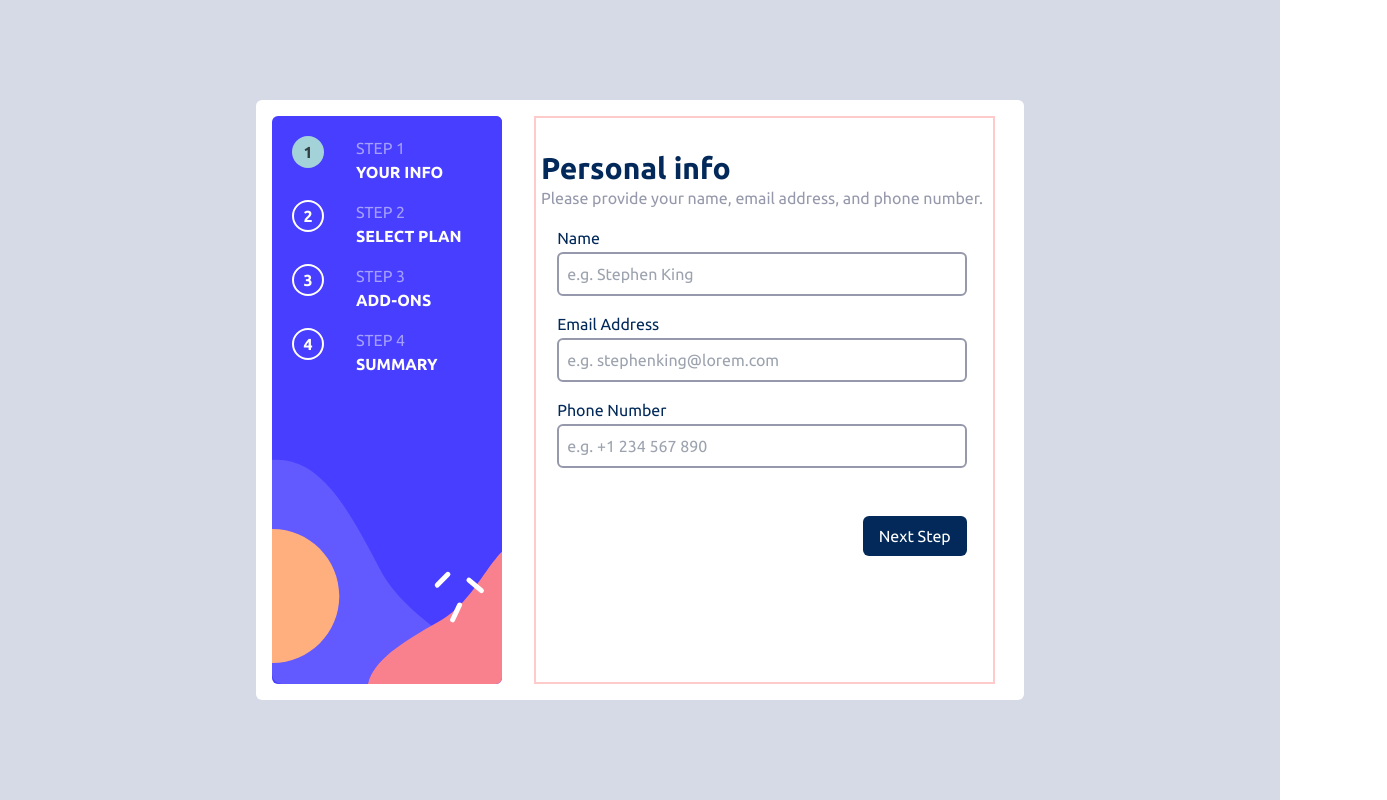
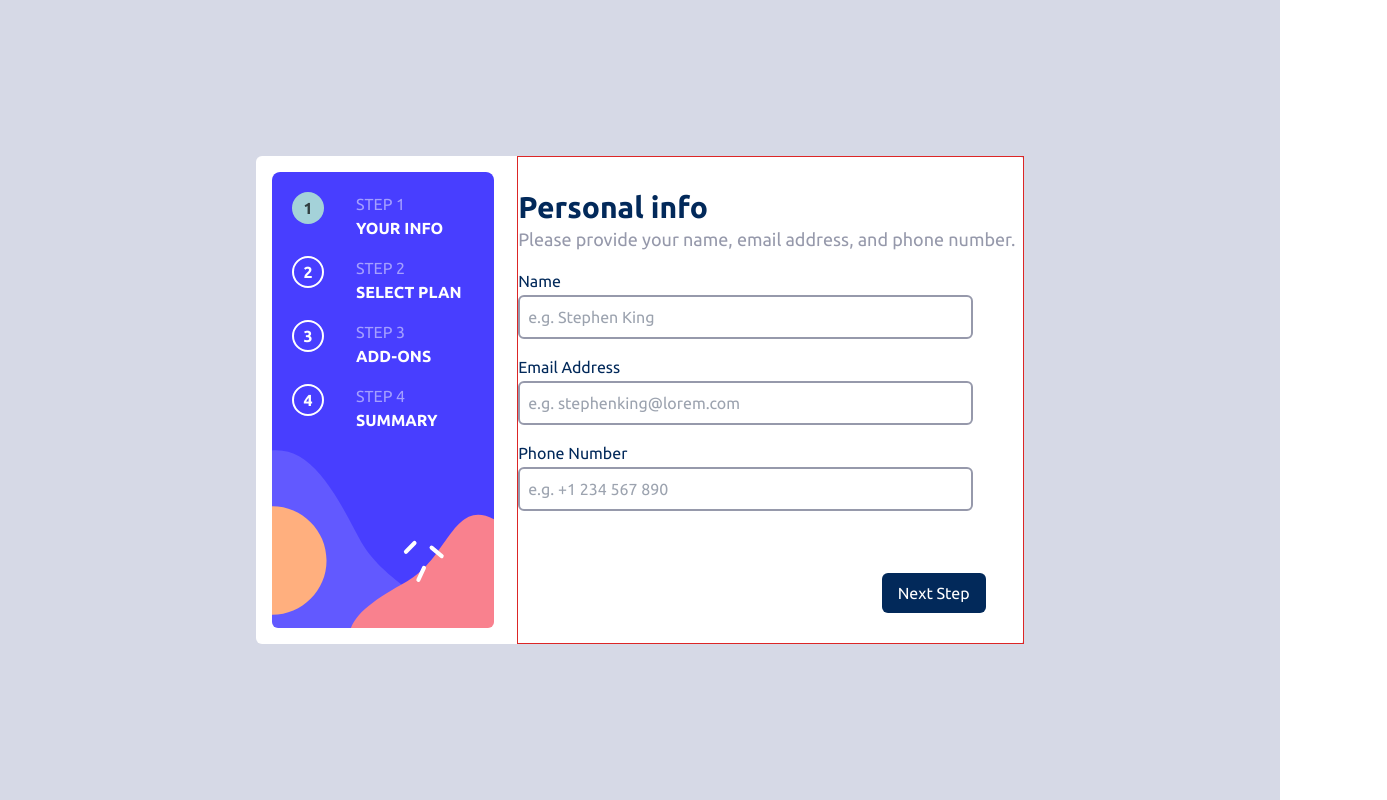
Before and after one commit to Agyanim/multi-step-form, a React (Vite) app: page / in a window 1280 px wide. Shown: the whole page, 1387 px wide, since content can reach past the window. Built offline with nearby package versions, Linux system fonts and the light colour scheme.

Commit message:
global layout and home page adjusted

```diff
--- a/src/components/Buttons.jsx
+++ b/src/components/Buttons.jsx
@@ -2,14 +2,12 @@ import React from "react";
 
 const PrimaryButton = () => {
   return (
-    <div className="absolute right-0">
       <button
         type="submit"
-        className="px-4 py-2 rounded-md bg-MarineBlue text-white font-ubuntu"
+        className="absolute  px-4 py-2 rounded-md bg-MarineBlue text-white font-ubuntu"
       >
         Next Step
       </button>
-    </div>
   );
 };
 
@@ -17,10 +15,8 @@ export default PrimaryButton;
 
 export const SecondaryButton = () => {
   return (
-    <div className="absolute  -ml-4 mt-2">
-      <button className="px-4 py-2 rounded-md  text-CoolGray font-ubuntu">
+      <button className="absolute  -ml-4 mt-2 px-4 py-2 rounded-md  text-CoolGray font-ubuntu">
         Go Back
       </button>
-    </div>
   );
 };
--- a/src/components/CardList.jsx
+++ b/src/components/CardList.jsx
@@ -45,9 +45,9 @@ const CardList = ({ sent }) => {
     );
   });
   return (
-    <div className="flex gap-4">
+    <div className="flex flex-col lg:flex-row gap-4">
       <form action="" onSubmit={submitHandler}>
-        <section className="flex gap-4">{rederCard}</section>
+        <section className="flex flex-col lg:flex-row gap-4">{rederCard}</section>
         <div className="w-[100%] h-10  mt-5 ">
           <section className="flex w-[100%] bg-LightGray/40 justify-center p-2 rounded h-[100%]">
             <span
--- a/src/components/GlobalLayout.jsx
+++ b/src/components/GlobalLayout.jsx
@@ -5,12 +5,12 @@ import "../css/globalLayout.css";
 
 const GlobalLayout = () => {
   return (
-    <div className="backgroun flex  items-center w-[100%] bg-LightGray justify-center h-screen">
-      <section className="container flex  bg-white rounded-md my-4 w-[60%] h-[75%]">
-        <div className="hidden  lg:flex w-[30%] bg-PurplishBblue  rounded-md m-4">
+    <div className="flex items-center lg:min-h-[100vh] lg:min-w-[100vw] bg-LightGray justify-center">
+      <section className="flex flex-col lg:flex-row justify-between bg-white rounded-md my-4 lg:max-w-[70%] lg:w-[70%] lg:h-[80%] xl:max-w-[60%] xl:h-[80%]">
+        <div className="">
           <Navbar />
         </div>
-        <div className="w-[60%] border-2 border-red-200 m-4 ">
+        <div className="border border-red-600 lg:w-[60%] xl:w-[66%] ">
           <Outlet />
         </div>
       </section>
--- a/src/components/Navbar.jsx
+++ b/src/components/Navbar.jsx
@@ -6,7 +6,7 @@ const Navbar = () => {
   return (
     <>
       <div
-        className="w-[100%] h-[100%] rounded-md object-contain "
+        className="lg:flex lg:w-[100%] lg:h-[28.5rem] bg-PurplishBblue  rounded-md m-4 "
         style={{
           background: `url(${DesktopBgImage}) `,
           backgroundRepeat: "no-repeat",
--- a/src/index.css
+++ b/src/index.css
@@ -22,4 +22,9 @@ background-color: aqua;
 .step{
     @apply  text-white/50
 }
+
+input[type="text"]{
+    @apply lg:w-[90%] p-2 border-2 rounded-md border-CoolGray
 }
+
+}
--- a/src/pages/Home.jsx
+++ b/src/pages/Home.jsx
@@ -45,18 +45,18 @@ const Home = () => {
   };
 
   return (
-    <div className="flex flex-col items-center justify-center font-ubuntu w-[41.5vw] -ml-10">
-      <header className="mt-8">
-        <h1 className="text-3xl text-MarineBlue font-ubuntu font-extrabold">
+    <div className="flex flex-col  font-ubuntu lg:w-[100%] ">
+      <header className="mt-8 ">
+        <h1 className="lg:text-2xl xl:text-3xl text-MarineBlue font-ubuntu font-extrabold">
           Personal info
         </h1>
-        <p className="text-CoolGray">
+        <p className="text-CoolGray lg:text-sm xl:text-lg">
           Please provide your name, email address, and phone number.
         </p>
       </header>
-      <div className="flex justify-start items-start mt-4 w-[32vw]">
+      <div className="flex justify-start items-start mt-4 w-[100%] relative">
         <form
-          className=""
+          className="w-[100%] "
           action="#"
           method="post"
           onSubmit={handleSubmit(nextStepHandler)}
@@ -74,7 +74,7 @@ const Home = () => {
             <br />
             <input
               className={classNames(
-                "w-[32vw] p-2 border-2 rounded-md border-CoolGray mt-[-4rem]",
+                " mt-[-4rem]",
                 { "border-2 border-red-400": errors?.name }
               )}
               type="text"
@@ -98,7 +98,7 @@ const Home = () => {
             <br />
             <input
               className={classNames(
-                "w-[32vw] p-2 border-2 rounded-md border-CoolGray",
+                "",
                 {
                   "border-2 border-red-400": errors?.email_address,
                 }
@@ -124,7 +124,7 @@ const Home = () => {
             <br />
             <input
               className={classNames(
-                "w-[32vw] p-2 border-2 rounded-md border-CoolGray mt-2",
+                " mt-2",
                 { "border-2 border-red-400": errors?.phone_number }
               )}
               type="text"
@@ -135,7 +135,7 @@ const Home = () => {
               placeholder="e.g. +1 234 567 890"
             />
           </div>
-          <div className="relative w-[100%] top-12">
+          <div className="absolute w-[100%] lg:top-[20rem] xl:top-[19rem]  lg:left-[65%] xl:left-[72%]">
             <PrimaryButton />
           </div>
         </form>
```
